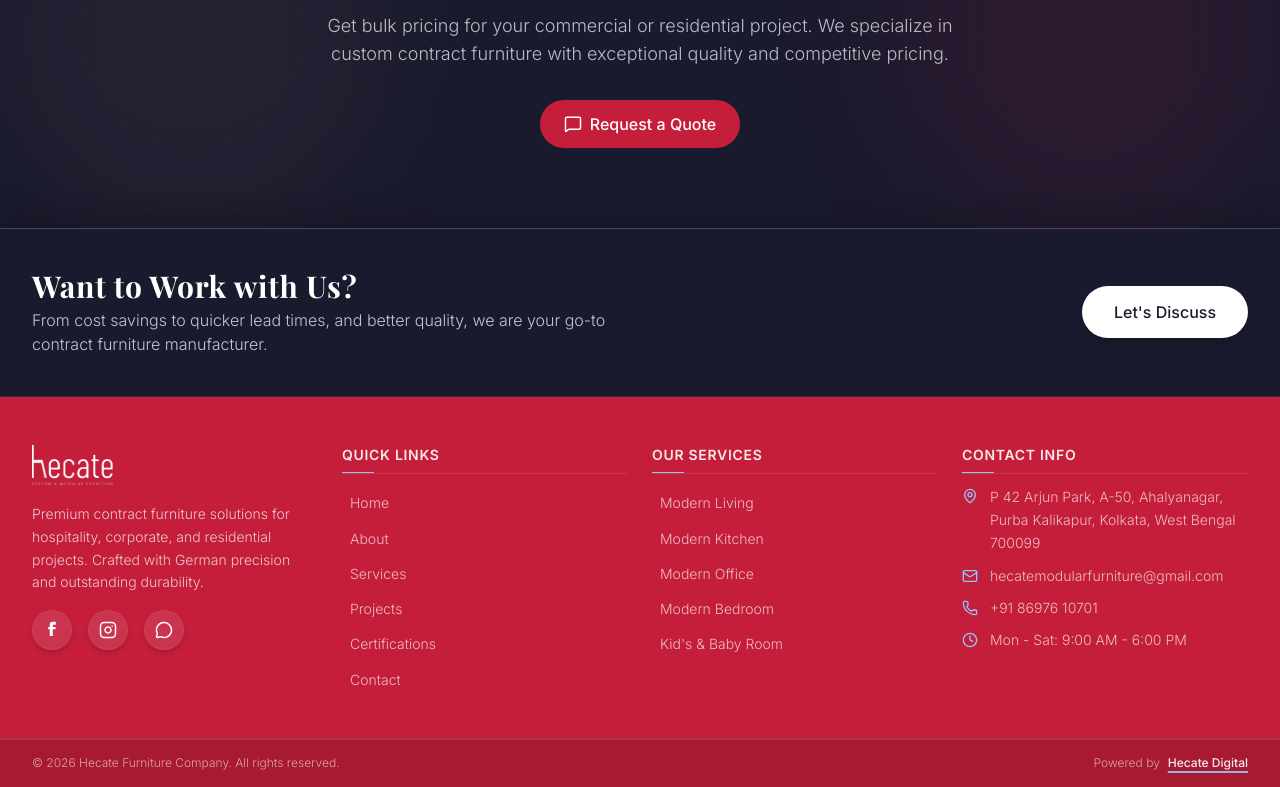
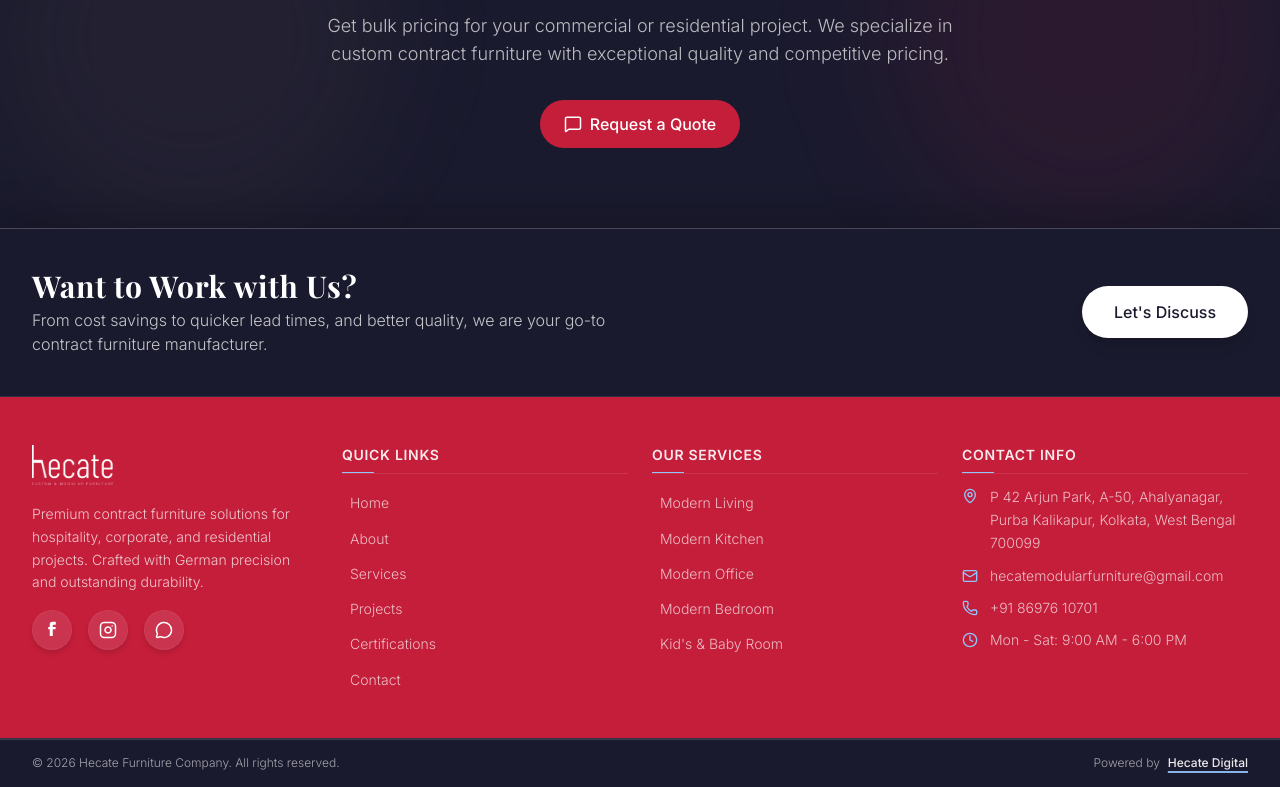
Before and after one commit to trisrjt/Hecate, a React (Vite) app: page / in a window 1280 px wide. Shown: the part 4703-5490 px from the top of the page. Built offline with nearby package versions, Linux system fonts and the light colour scheme; no server answers; the database is empty.

Commit message:
design: turn bottom copyright bar to hecate-primary dark blue for balanced footer symmetry

```diff
--- a/src/components/Footer.tsx
+++ b/src/components/Footer.tsx
@@ -257,7 +257,7 @@ export const Footer: React.FC = () => {
       </div>
 
       {/* Bottom Footer Copy */}
-      <div className="border-t border-white/10 bg-black/15 relative">
+      <div className="border-t border-white/10 bg-hecate-primary relative">
         {/* Animated slow loading bottom divider */}
         <motion.div
           initial={{ scaleX: 0 }}
```
